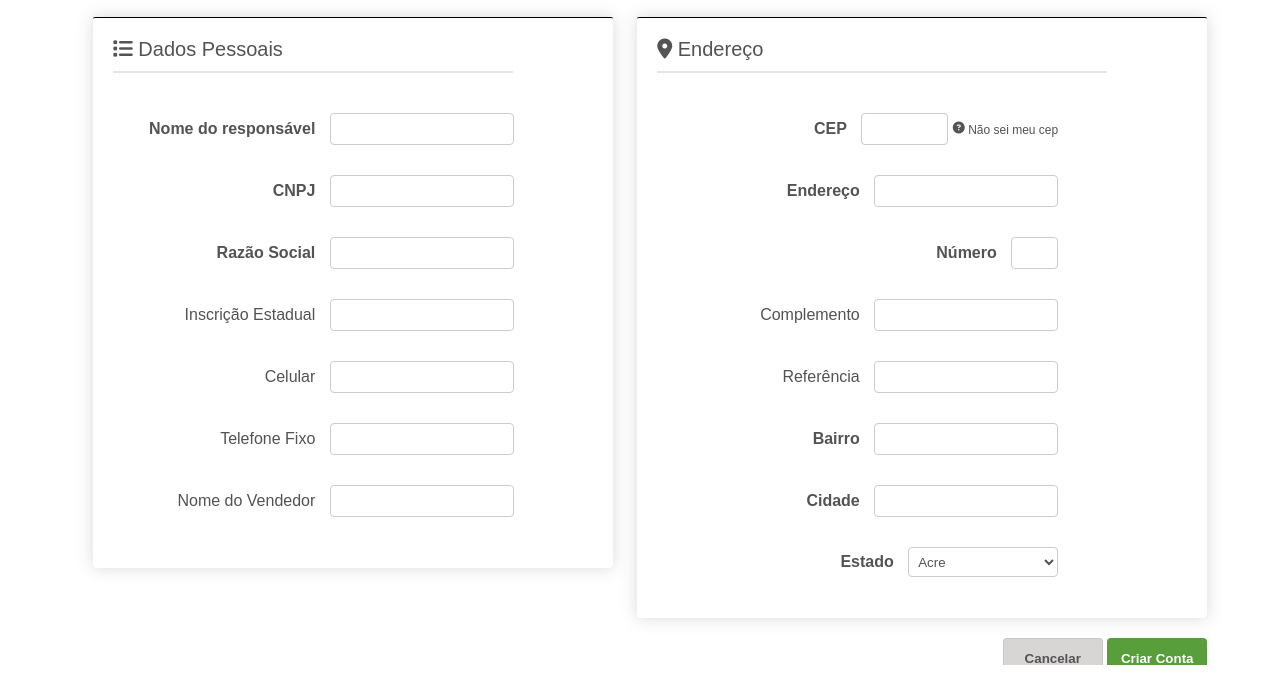
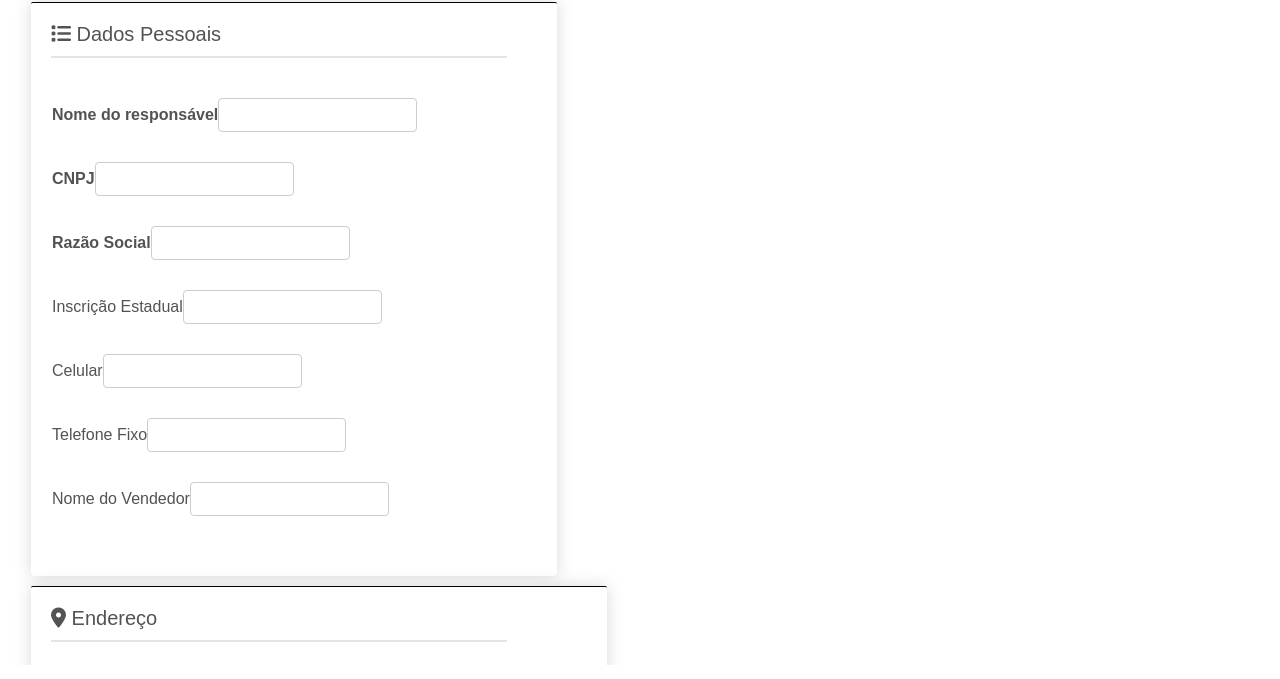
Before and after one commit to renanribs/hackadev, a website: page pages/cadastro/registration.html in a window 1280 px wide. Shown: the part 59-738 px from the top of the page. Drawn offline with Linux system fonts and the light colour scheme.

Commit message:
Css da Página de Cadastro

```diff
--- a/pages/cadastro/styles.css
+++ b/pages/cadastro/styles.css
@@ -2,22 +2,19 @@
   font-family: Arial;
   background-color: white;
   color: #535353;
+  margin: 0;
+  padding: 0;
 }
 
-.form-input {
-  border: 1px solid #ccc;
-  border-radius: 4px;
-  margin-left: 10px;
-  padding-left: 5px;
-  height: 30px;
-
+body {
+  padding: 0%;
+  border: 0;
 }
 
 .form-input-cep {
   width: 80px;
   border: 1px solid #ccc;
   border-radius: 4px;
-  margin-left: 10px;
   padding-left: 5px;
   height: 30px;
 }
@@ -27,78 +24,75 @@
 }
 
 #formulario-numero {
-  width: 40px;
+  width: 3rem;
+}
+
+#form-estado {
+  width: 207px;
 }
 
 .formulario-cadastro {
   display: flex;
-  flex-wrap: nowrap;
-  align-content: center;
-  justify-content: center;
+  justify-content: space-between;
+  align-items: center;
+  padding-left: 1rem;
 }
 
 .formulario-tabelas-botao {
-  display: inline-block;
-  margin: 15px 15px 15px 15px;
-  flex-direction: row;
-  flex-wrap: nowrap;
-  align-content: center;
-  justify-content: center;
-  align-items: center;
-}
-
-.formulario-ajuste-botao {
-  display: inline-block;
-  flex-direction: row;
-  justify-content: center;
-  align-items: center;
+  display: flex;
+  flex-direction: column;
+  align-items: flex-end;
 }
 
 .formulario-dados-pessoais {
-  width: 400px;
-  height: 500px;
+  width: 50%;
+  height: 50%;
   display: inline-block;
   position: relative;
   vertical-align: top;
-  padding: 20px 100px 30px 20px;
+  padding: 20px 50px 30px 20px;
   margin-top: 10px;
-  margin-left: 20px;
+  margin-left: 15px;
   border-top: 1px solid black;
   border-radius: 2px;
-  box-shadow: inset 0 0 0.5px rgba(128, 128, 128, 0.3), 0 0 1em rgba(128, 128, 128, 0.3);
+  box-shadow: inset 0 0 0.5px rgba(128, 128, 128, 0.3),
+    0 0 1em rgba(128, 128, 128, 0.3);
 }
 
 .formulario-titulo-dados-pessoais {
-  width: 400px;
+  width: 100%;
   font-size: 20px;
   text-align: left;
   margin-bottom: 40px;
   border-bottom: 2px solid rgba(169, 169, 169, 0.3);
   padding-bottom: 10px;
 }
-
-#registration-dados {
+.form-dados-label,
+.form-end-label {
+  margin-bottom: 5px;
+  margin-top: 5px;
+}
+.form-input {
+  border: 1px solid #ccc;
+  border-radius: 4px;
+  padding-left: 5px;
+  height: 2rem;
+  width: 12rem;
   margin-right: 10px;
 }
-
-.field {
-  margin: 30px 1px 30px 1px;
-  text-align: right;
-  width: 400px;
-}
-
 .formulario-endereco {
-  width: 450px;
-  height: 550px;
+  width: 50%;
+  height: 50%;
   display: inline-block;
   position: relative;
   vertical-align: top;
-  margin-left: 20px;
+  padding: 20px 100px 30px 20px;
   margin-top: 10px;
-  padding: 20px 100px 30px 20px;
+  margin-left: 15px;
   border-top: 1px solid black;
   border-radius: 2px;
-  box-shadow: inset 0 0 0.5px rgba(128, 128, 128, 0.3), 0 0 1em rgba(128, 128, 128, 0.3);
+  box-shadow: inset 0 0 0.5px rgba(128, 128, 128, 0.3),
+    0 0 1em rgba(128, 128, 128, 0.3);
 }
 
 .formulario-titulo-endereco {
@@ -110,14 +104,15 @@
 }
 
 .registration-botao {
-
+  width: 100%;
   margin: 20px 0px 15px 0px;
-  text-align: right;
+  align-items: center;
 }
 
 .formulario-button-cancelar {
   width: 100px;
   height: 40px;
+  margin: 0px 10px 0px 15px;
   background-color: #d8d5d5;
   border-radius: 4px;
   font-weight: bold;
@@ -133,3 +128,66 @@
   border-radius: 4px;
   border: none;
 }
+
+@media screen and (min-width: 1024px) {
+  .formulario-tabelas {
+    display: flex;
+    flex-direction: row;
+    align-items: flex-start;
+  }
+
+  .formulario-dados-pessoais {
+    margin-left: 15px;
+  }
+
+  .field {
+    display: flex;
+    margin: 30px 1px 30px 1px;
+    text-align: center;
+    align-items: center;
+  }
+
+  .form-end-label {
+    display: inline-block;
+    text-align: right;
+    width: 120px;
+    margin-left: 60px;
+  }
+
+  .form-dados-label {
+    display: inline-block;
+    text-align: right;
+    width: 100%;
+  }
+
+  .form-end-field {
+    display: inline-block;
+    text-align: left;
+    margin-left: 5px;
+  }
+
+  .registration-botao {
+    margin: 20px 0px 15px 0px;
+    text-align: right;
+  }
+
+  .formulario-button-cancelar {
+    width: 100px;
+    height: 40px;
+    margin: 0px 15px 0px 0px;
+    background-color: #d8d5d5;
+    border-radius: 4px;
+    font-weight: bold;
+    border: 1px solid rgba(169, 169, 169, 0.3);
+  }
+
+  .formulario-button-criar-conta {
+    width: 100px;
+    height: 40px;
+    background-color: rgba(88, 158, 59);
+    color: white;
+    font-weight: bold;
+    border-radius: 4px;
+    border: none;
+  }
+}
```
